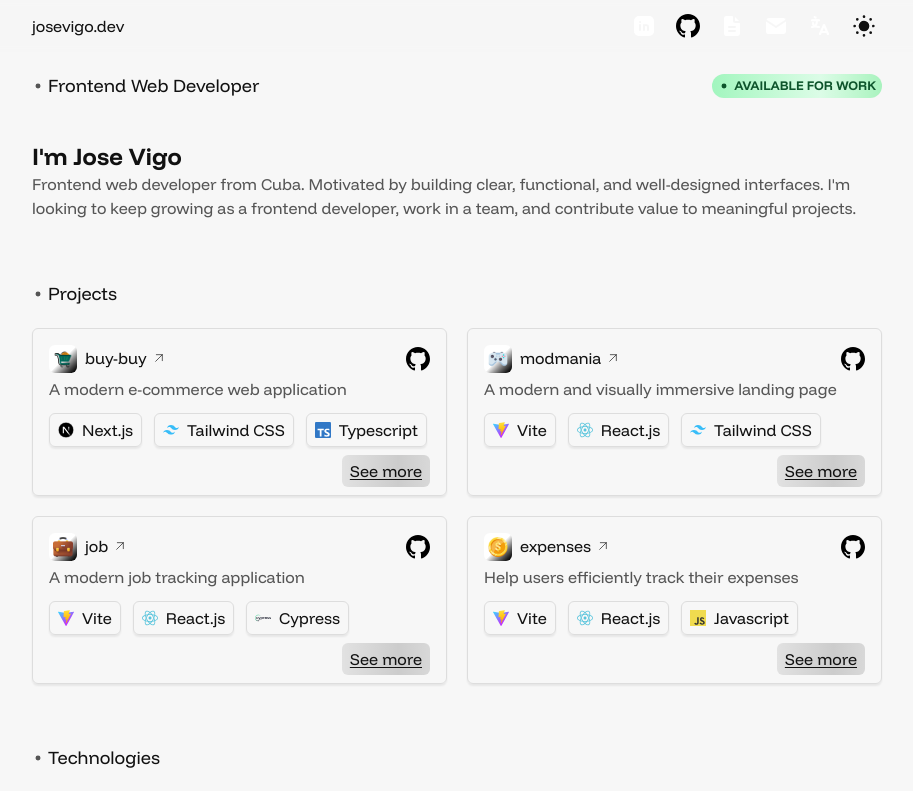
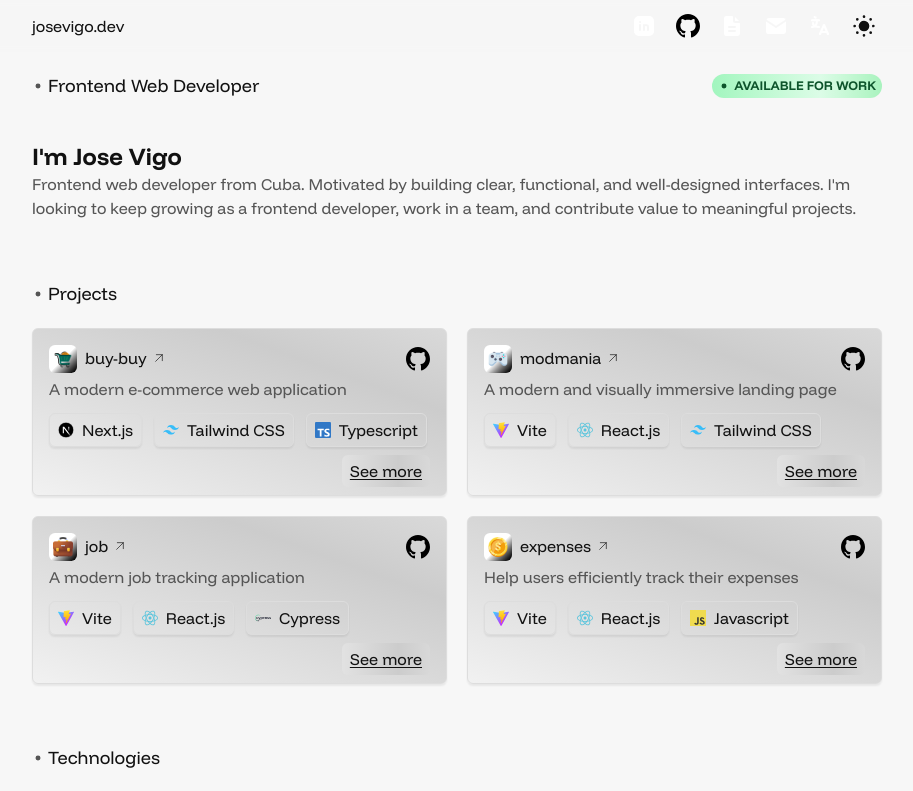
Before and after one commit to josevigodev/personal-portfolio-web, a React (Vite) app: page / in a window 1280 px wide. Shown: the top 791 px of the page, without its empty margins (183-1096 px from the left). Built offline with nearby package versions, Linux system fonts and the light colour scheme.

Commit message:
imprube performance and add animated background style

```diff
--- a/src/Components/Navbar.jsx
+++ b/src/Components/Navbar.jsx
@@ -9,7 +9,7 @@ export function Navbar({ setLang, lang }) {
         <a href='/' className='text-text-main-light dark:text-text-main-dark'>
           josevigo.dev
         </a>
-        <nav>
+        <nav className='flex items-center gap-2'>
           <ul className='flex items-center gap-2'>
             <li>
               <a
@@ -49,6 +49,8 @@ export function Navbar({ setLang, lang }) {
                 <CVIcon className='invert-100 dark:invert-0' />
               </a>
             </li>
+          </ul>
+          <div className='flex items-center gap-2'>
             <CopyEmail lang={lang} />
             <button
               title={lang ? 'Change language' : 'Cambiar idioma'}
@@ -58,7 +60,7 @@ export function Navbar({ setLang, lang }) {
               <Language className='invert-100 dark:invert-0' />
             </button>
             <SwitchTheme lang={lang} />
-          </ul>
+          </div>
         </nav>
       </div>
     </header>
--- a/src/Components/Project.jsx
+++ b/src/Components/Project.jsx
@@ -19,7 +19,7 @@ export function Project({
 
   return (
     <>
-      <article className='relative pb-12 rounded-md shadow-light dark:shadow-dark border-1 border-border-light dark:border-border-dark p-4'>
+      <article className='animated-project-background relative pb-12 bg-linear-200 from-[#fff] via-[#ccc] to-[#fff] dark:from-[#111] dark:via-[#333] dark:to-[#111] rounded-md shadow-light dark:shadow-dark border-1 border-border-light dark:border-border-dark p-4 hover:scale-105 transition-transform duration-150 ease-in'>
         <div className='flex items-center justify-between'>
           <div className='flex items-center gap-2'>
             <img
@@ -37,7 +37,12 @@ export function Project({
               <LinkIcon className='size-4 text-text-main-light dark:text-text-main-dark stroke-1 group-hover:stroke-2 group-hover:translate-x-0.5 transition-all duration-150' />
             </a>
           </div>
-          <a target='_blank' href={githubLink} title='Code in GitHub'>
+          <a
+            target='_blank'
+            href={githubLink}
+            title='Code in GitHub'
+            className='hover:scale-110 drop-shadow-md drop-shadow-transparent hover:drop-shadow-black/50 dark:hover:drop-shadow-white/50 transition-all duration-150'
+          >
             <img
               className='size-6 invert-100 dark:invert-0'
               src='/personal-portfolio-web/svg/GitHub.svg'
@@ -67,7 +72,7 @@ export function Project({
         </ul>
         <button
           onClick={() => setOpen(true)}
-          className='animated-background bg-linear-270 from-[#eee] via-[#ccc] to-[#eee] dark:from-[#222] dark:via-[#333] dark:to-[#222] absolute bottom-2 right-4 flex items-center gap-2 text-text-main-light p-1 px-2 rounded-md dark:text-text-main-dark underline underline-offset-2 cursor-pointer'
+          className='animated-background bg-linear-270 from-[#eee] via-[#ccc] to-[#eee] dark:from-[#222] dark:via-[#333] dark:to-[#222] absolute bottom-2 right-4 flex items-center gap-2 text-text-main-light p-1 px-2 rounded-md dark:text-text-main-dark underline underline-offset-2 cursor-pointer font-normal hover:invert-100 transition-all duration-150'
         >
           See more
         </button>
--- a/src/Components/ProjectsSection.jsx
+++ b/src/Components/ProjectsSection.jsx
@@ -51,7 +51,7 @@ const projects = [
     ],
   },
   {
-    id: 0,
+    id: 1,
     icon: '/personal-portfolio-web/images/game-controller.png',
     img: '/personal-portfolio-web/images/modmania-project.webp',
     alt: 'modmania project picture',
@@ -77,7 +77,7 @@ const projects = [
     ],
   },
   {
-    id: 1,
+    id: 2,
     icon: '/personal-portfolio-web/images/case.png',
     img: '/personal-portfolio-web/images/job-project.webp',
     alt: 'job hunting project picture',
@@ -104,7 +104,7 @@ const projects = [
     ],
   },
   {
-    id: 2,
+    id: 3,
     icon: '/personal-portfolio-web/images/dollar.png',
     img: '/personal-portfolio-web/images/expense-project.webp',
     alt: 'expenses tracker project picture',
--- a/src/Components/SeeMoreProject.jsx
+++ b/src/Components/SeeMoreProject.jsx
@@ -16,7 +16,8 @@ export function SeeMoreProject({
   const articleRef = useRef(null);
   const divRef = useRef(null);
 
-  const handleClose = () => {
+  const handleClose = (e) => {
+    if (!e.target.classList.contains('fun')) return;
     setTimeout(() => setOpen(false), 1000);
     const articleClass = 'translate-y-full';
     const divClass = 'opacity-0';
@@ -25,13 +26,14 @@ export function SeeMoreProject({
   };
   return (
     <div
+      onClick={(e) => handleClose(e)}
       ref={divRef}
-      className={`flex flex-col w-full min-h-dvh fixed top-0 left-0 right-0 z-20 backdrop-blur-md transition-all duration-400`}
+      className={`fun flex flex-col w-full min-h-dvh fixed top-0 left-0 right-0 z-20 backdrop-blur-md transition-all duration-400`}
     >
-      <div onClick={handleClose} className='flex-1'></div>
+      <div className='fun flex-1'></div>
       <article
         ref={articleRef}
-        className={`project max-w-maxw mx-auto bg-gray-200/50 dark:bg-black/50 px-main-container py-4 rounded-2xl transition-transform duration-400`}
+        className={`project max-w-maxw mx-auto bg-gray-50/50 dark:bg-black/50 px-main-container py-4 rounded-2xl transition-transform duration-400`}
       >
         <div className='flex items-center justify-between'>
           <img
@@ -40,7 +42,7 @@ export function SeeMoreProject({
             alt='Project logo'
           />
           <button onClick={handleClose}>
-            <CloseIcon className='cursor-pointer invert-100 dark:invert-0' />
+            <CloseIcon className='fun cursor-pointer invert-100 dark:invert-0 hover:-rotate-90 transition-transform duration-150' />
           </button>
         </div>
         <h2 className='mt-4 text-text-main-light dark:text-text-main-dark font-semibold text-2xl w-fit'>
--- a/src/Components/SwitchTheme.jsx
+++ b/src/Components/SwitchTheme.jsx
@@ -1,8 +1,21 @@
-import { useTheme } from '../hooks/useTheme';
+import { useEffect, useState } from 'react';
 import { BrightIcon, DarkIcon } from './Icons';
 
 export function SwitchTheme({ lang }) {
-  const { theme, setTheme } = useTheme();
+  const [theme, setTheme] = useState(localStorage.getItem('theme') || 'light');
+
+  const element = document.documentElement;
+
+  useEffect(() => {
+    if (theme === 'dark') {
+      element.classList.add('dark');
+      localStorage.setItem('theme', 'dark');
+      return;
+    } else if (theme === 'light') {
+      element.classList.remove('dark');
+      localStorage.setItem('theme', 'light');
+    }
+  }, [theme, element]);
 
   return (
     <button
--- a/src/hooks/useTheme.js
+++ /dev/null
@@ -1,21 +0,0 @@
-import { useEffect, useState } from "react"
-
-export const useTheme = () => {
-  const [theme, setTheme] = useState(localStorage.getItem('theme') || 'light')
-
-  const element = document.documentElement;
-
-  useEffect(() => {
-    if (theme === 'dark') {
-      element.classList.add('dark')
-      localStorage.setItem('theme', 'dark')
-      return
-    } else if (theme === 'light') {
-      element.classList.remove('dark')
-      localStorage.setItem('theme', 'light')
-    }
-  }, [theme, element])
-
-  return {setTheme, theme}
-
-}
--- a/src/index.css
+++ b/src/index.css
@@ -4,6 +4,7 @@
   font-family: 'Funnel Display';
   src: url(/public/fonts/Funnel_Display/FunnelDisplay-VariableFont_wght.ttf)
     format('truetype');
+  font-display: swap;
 }
 
 @custom-variant dark (&:where(.dark, .dark *));
@@ -43,9 +44,15 @@
 .animated-background {
   background-size: 200% 200%;
   animation: bg-move 1s linear infinite alternate;
+}
+
+.animated-project-background {
+  background-size: 200% 200%;
+  animation: bg-move 2s linear infinite alternate;
+  animation-play-state: paused;
 
   &:hover {
-    animation-play-state: paused;
+    animation-play-state: running;
   }
 }
 
```
